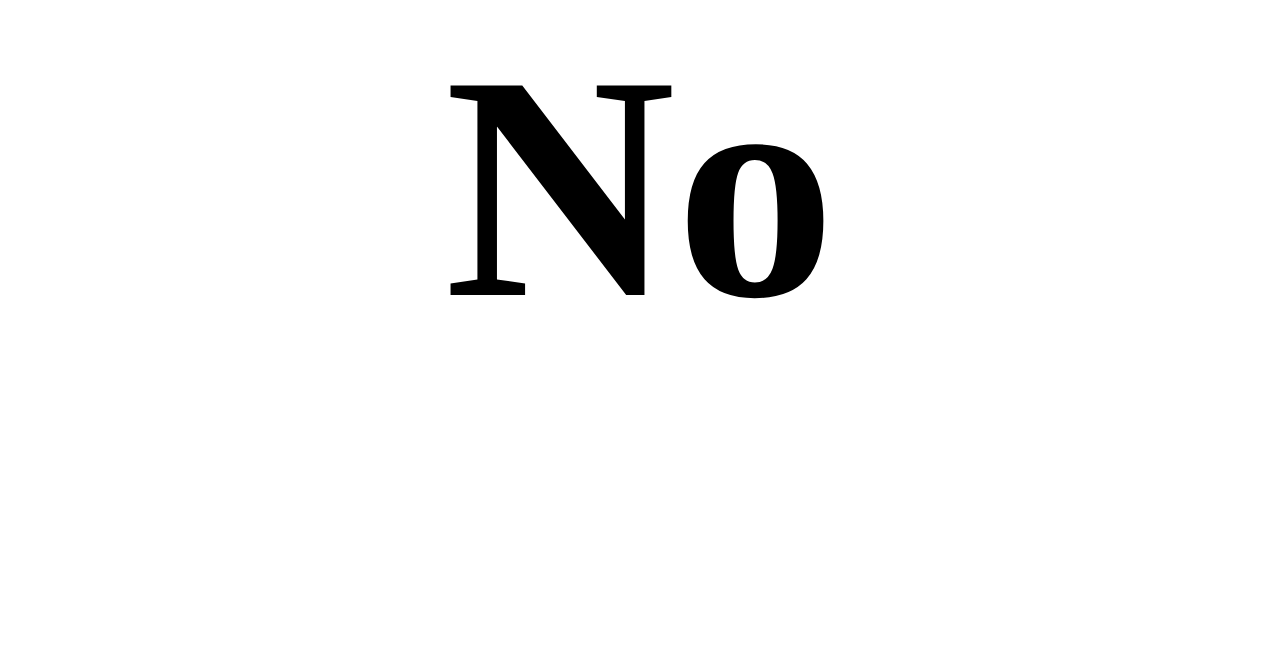
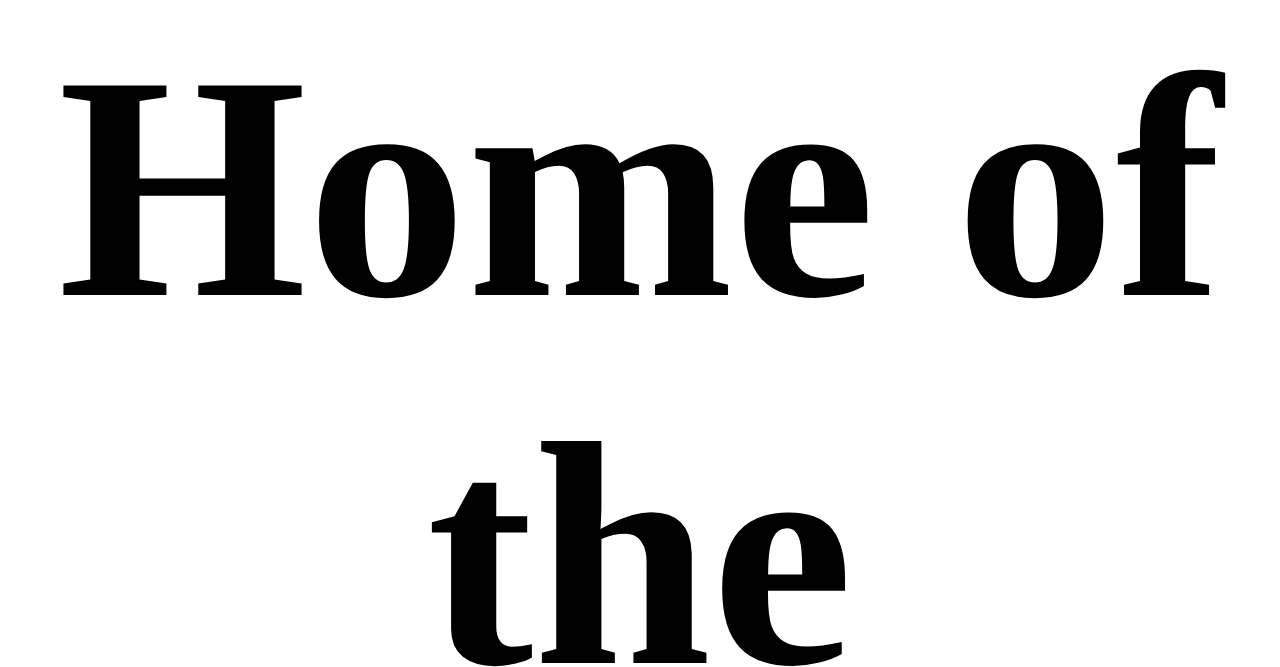
Before and after one commit to thephillybirds/thephillybirds.github.io, a plain HTML site: page index.html in a window 1280 px wide. Shown: the part 211-878 px from the top of the page. Before the commit the page ends 800 px from the top, so only its background shows below. Drawn offline with Linux system fonts and the light colour scheme.

Commit message:
placeholder

```diff
--- a/index.html
+++ b/index.html
@@ -7,9 +7,9 @@
 	}
 </style>
 <head>
-	<title>Did the Eagles Win the Super Bowl</title>
+	<title>Home of the Philly bird tracking project</title>
 </head>
 <body>
-	<h1>No</h1>
+	<h1>Home of the Philly bird tracking project</h1>
 </body>
 </html>
```
